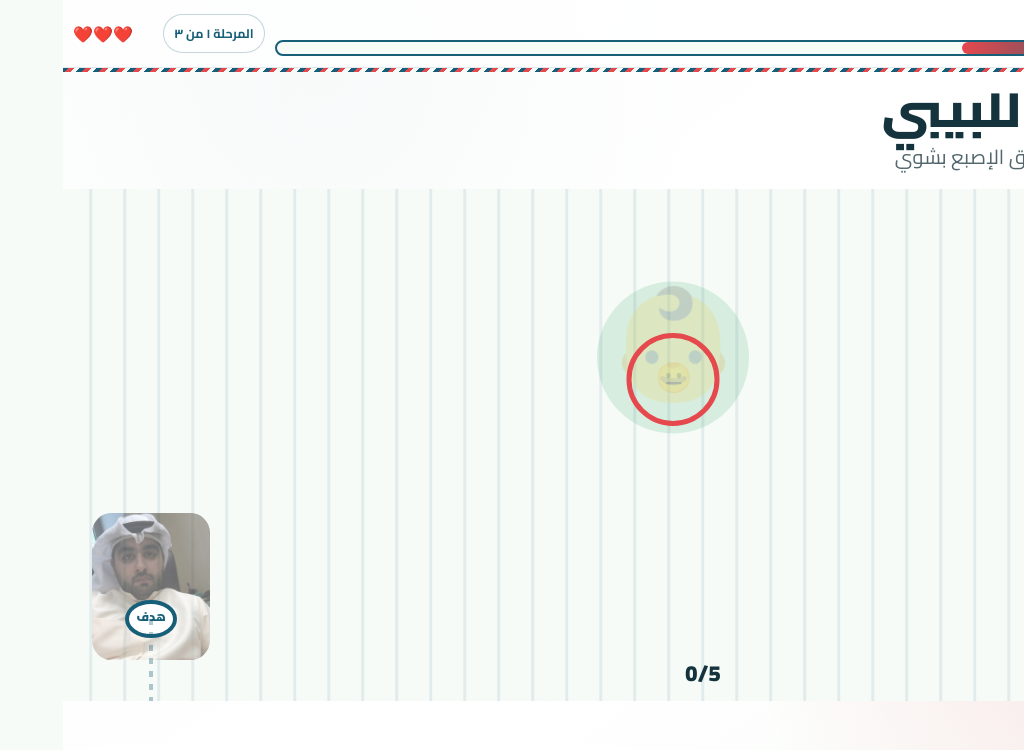
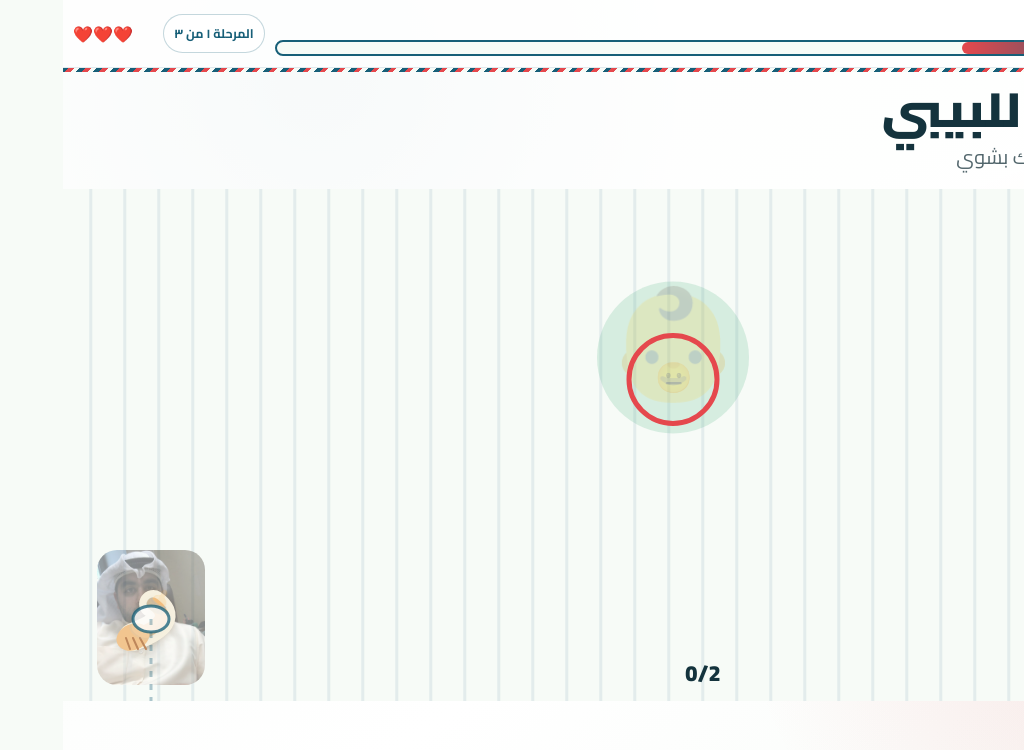
Before and after one commit to Ahmad9077/bu-raddaa, a React (Vite) app: page / in a window 1280 px wide. Both pictures are taken after a click on the button "ابدأ 🎮". Shown: the top 750 px of the page, without its empty margins (256-1280 px from the left). Built offline with nearby package versions, Linux system fonts and the light colour scheme.

Commit message:
Tune arcade stages and character controls

```diff
--- a/src/App.tsx
+++ b/src/App.tsx
@@ -29,6 +29,26 @@ function drawEmoji(ctx: CanvasRenderingContext2D, emoji: string, x: number, y: n
   ctx.textAlign = 'center'
   ctx.textBaseline = 'middle'
   ctx.fillText(emoji, x, y)
+}
+
+function drawFace(ctx: CanvasRenderingContext2D, image: HTMLImageElement | null, x: number, y: number, radius: number) {
+  ctx.save()
+  ctx.beginPath()
+  ctx.arc(x, y, radius, 0, Math.PI * 2)
+  ctx.clip()
+  if (image?.complete && image.naturalWidth > 0) {
+    ctx.drawImage(image, 250, 150, 560, 560, x - radius, y - radius, radius * 2, radius * 2)
+  } else {
+    ctx.fillStyle = '#fff0c8'
+    ctx.fillRect(x - radius, y - radius, radius * 2, radius * 2)
+    drawEmoji(ctx, '🧔', x, y, radius * 1.2)
+  }
+  ctx.restore()
+  ctx.strokeStyle = '#175f78'
+  ctx.lineWidth = 4
+  ctx.beginPath()
+  ctx.arc(x, y, radius, 0, Math.PI * 2)
+  ctx.stroke()
 }
 
 function useCanvas(canvasRef: React.RefObject<HTMLCanvasElement | null>) {
@@ -131,7 +151,7 @@ function Stage1({
   const photoRef = useRef<HTMLImageElement | null>(null)
   useCanvas(canvasRef)
   const [hud, setHud] = useState<HudState>({ stage: 1, hearts: 3, wife })
-  const [toast, setToast] = useState('حرّك بو رضّاعة تحت إصبعك، الهدف فوق الإصبع بشوي')
+  const [toast, setToast] = useState('حرّك الصورة، اليد والرضّاعة فوق إصبعك بشوي')
   const state = useRef({
     start: 0,
     last: 0,
@@ -183,28 +203,29 @@ function Stage1({
       }
       const mouth = { x: baby.x, y: baby.y + 30 }
       const open = elapsed % 3.4 < 2.5
-      const closeEnough = dist(s.feeder, mouth) < 72
-      const safeZone = dist(s.feeder, mouth) < 96
+      const guidedNearBaby = s.target.y < h * 0.72 && Math.abs(s.target.x - baby.x) < w * 0.42
+      const closeEnough = dist(s.feeder, mouth) < 150 || guidedNearBaby
+      const safeZone = dist(s.feeder, mouth) < 185 || guidedNearBaby
 
-      if (open && closeEnough && now > s.stunUntil) {
+      if (closeEnough && now > s.stunUntil) {
         s.hold += dt
-        if (s.hold > 0.78) {
+        if (s.hold > 0.18) {
           s.feeds += 1
           s.hold = 0
           setWife((value) => clamp(value + 8, 0, 100))
-          setToast(s.feeds >= 5 ? 'البيبي شبع وانفتح الطريق 🎉' : `رضعة ممتازة ${s.feeds}/5`)
-          if (s.feeds >= 5 && !s.done) {
+          setToast(s.feeds >= 2 ? 'البيبي شبع وانفتح الطريق 🎉' : `رضعة ممتازة ${s.feeds}/2`)
+          if (s.feeds >= 2 && !s.done) {
             s.done = true
             onWin(Math.max(0, Math.round(1000 - s.misses * 25 - elapsed * 3)))
             return
           }
         }
-      } else if (s.hold > 0 && (!safeZone || !open)) {
+      } else if (s.hold > 0 && !safeZone) {
         s.hold = 0
         s.misses += 1
         setWife((value) => clamp(value - 3, 0, 100))
-        setToast(open ? 'قرب شوي بس لا تغطي البيبي 😅' : 'البيبي سكر فمه، نطر اللحظة')
-        if (s.misses % 5 === 0) {
+        setToast('قرب شوي بس لا تغطي البيبي 😅')
+        if (s.misses % 7 === 0) {
           s.hearts -= 1
           if (s.hearts <= 0) {
             onFail('FAIL_1')
@@ -213,7 +234,7 @@ function Stage1({
         }
       }
 
-      if (!s.swatUntil && closeEnough && Math.random() < 0.004) {
+      if (!s.swatUntil && closeEnough && Math.random() < 0.002) {
         s.swatUntil = now + 650
         s.swatX = baby.x + (Math.random() > 0.5 ? -70 : 70)
       }
@@ -237,13 +258,16 @@ function Stage1({
       ctx.fillStyle = 'rgba(23,95,120,.09)'
       for (let x = -30; x < w + 30; x += 34) ctx.fillRect(x + ((elapsed * 8) % 34), 0, 3, h)
 
+      const photo = photoRef.current
+      const photoW = clamp(w * 0.2, 78, 108)
+      const photoH = photoW * 1.25
+      const photoX = clamp(s.feeder.x - photoW * 0.5, 8, w - photoW - 8)
+      const photoY = clamp(s.feeder.y + 30, h * 0.42, h - photoH - 16)
+      const shoulder = { x: photoX + photoW * 0.52, y: photoY + photoH * 0.4 }
+      const hand = { x: s.feeder.x - 18, y: s.feeder.y + 18 }
+
       ctx.save()
-      ctx.globalAlpha = 0.58
-      const photo = photoRef.current
-      const photoW = clamp(w * 0.22, 84, 118)
-      const photoH = photoW * 1.25
-      const photoX = s.feeder.x - photoW / 2
-      const photoY = s.feeder.y - photoH * 0.72
+      ctx.globalAlpha = 0.48
       ctx.beginPath()
       ctx.roundRect(photoX, photoY, photoW, photoH, 20)
       ctx.clip()
@@ -268,19 +292,57 @@ function Stage1({
       ctx.arc(mouth.x, mouth.y, 44, 0, Math.PI * 2)
       ctx.stroke()
 
+      ctx.save()
+      ctx.lineCap = 'round'
+      ctx.lineJoin = 'round'
+      ctx.shadowColor = 'rgba(120,80,35,.25)'
+      ctx.shadowBlur = 8
+      ctx.strokeStyle = '#f6f0df'
+      ctx.lineWidth = 28
+      ctx.beginPath()
+      ctx.moveTo(shoulder.x, shoulder.y)
+      ctx.quadraticCurveTo((shoulder.x + hand.x) / 2 + 34, (shoulder.y + hand.y) / 2, hand.x, hand.y)
+      ctx.stroke()
+      ctx.strokeStyle = '#d2c5aa'
+      ctx.lineWidth = 3
+      ctx.stroke()
+      ctx.shadowBlur = 0
+      ctx.strokeStyle = '#f0c28f'
+      ctx.lineWidth = 13
+      ctx.beginPath()
+      ctx.moveTo(shoulder.x, shoulder.y)
+      ctx.quadraticCurveTo((shoulder.x + hand.x) / 2 + 34, (shoulder.y + hand.y) / 2, hand.x, hand.y)
+      ctx.stroke()
+      ctx.fillStyle = '#f2c58f'
+      ctx.beginPath()
+      ctx.ellipse(hand.x, hand.y, 17, 13, -0.4, 0, Math.PI * 2)
+      ctx.fill()
+      ctx.strokeStyle = '#bd875b'
+      ctx.lineWidth = 2
+      for (let i = -1; i <= 1; i += 1) {
+        ctx.beginPath()
+        ctx.moveTo(hand.x + i * 7, hand.y + 1)
+        ctx.lineTo(hand.x + i * 8 + 5, hand.y + 12)
+        ctx.stroke()
+      }
+      ctx.restore()
+
+      ctx.save()
+      ctx.translate(s.feeder.x, s.feeder.y)
+      ctx.rotate(-0.28)
+      drawEmoji(ctx, '🍼', 0, 0, 42)
+      ctx.restore()
+
       const active = open && safeZone
       ctx.fillStyle = active ? '#fff7d8' : '#ffffff'
       ctx.strokeStyle = active ? '#30a46c' : '#175f78'
-      ctx.lineWidth = 4
+      ctx.lineWidth = 3
+      ctx.globalAlpha = 0.76
       ctx.beginPath()
-      ctx.ellipse(s.feeder.x, s.feeder.y, 24, 17, 0, 0, Math.PI * 2)
+      ctx.ellipse(s.feeder.x, s.feeder.y, 18, 13, 0, 0, Math.PI * 2)
       ctx.fill()
       ctx.stroke()
-      ctx.fillStyle = active ? '#30a46c' : '#175f78'
-      ctx.font = '900 12px Cairo, sans-serif'
-      ctx.textAlign = 'center'
-      ctx.textBaseline = 'middle'
-      ctx.fillText(active ? 'يفتح' : 'هدف', s.feeder.x, s.feeder.y)
+      ctx.globalAlpha = 1
 
       ctx.strokeStyle = 'rgba(23,95,120,.34)'
       ctx.setLineDash([6, 7])
@@ -295,14 +357,14 @@ function Stage1({
         ctx.strokeStyle = '#175f78'
         ctx.lineWidth = 7
         ctx.beginPath()
-        ctx.arc(mouth.x, mouth.y, 56, -Math.PI / 2, -Math.PI / 2 + Math.PI * 2 * (s.hold / 0.78))
+        ctx.arc(mouth.x, mouth.y, 56, -Math.PI / 2, -Math.PI / 2 + Math.PI * 2 * (s.hold / 0.18))
         ctx.stroke()
       }
       if (s.swatUntil) drawEmoji(ctx, '✋', s.swatX, baby.y + 16, 38)
 
       ctx.fillStyle = '#14333d'
       ctx.font = '900 22px Cairo, sans-serif'
-      ctx.fillText(`${s.feeds}/5`, w / 2, h - 24)
+      ctx.fillText(`${s.feeds}/2`, w / 2, h - 24)
       setHud({ stage: 1, hearts: s.hearts, wife, mood: s.hold > 0.25 ? 'jump' : undefined })
       frame = requestAnimationFrame(loop)
     }
@@ -330,12 +392,32 @@ function Stage1({
           move(event.clientX, event.clientY)
         }}
         onPointerMove={(event) => move(event.clientX, event.clientY)}
+        onMouseDown={(event) => move(event.clientX, event.clientY)}
+        onMouseMove={(event) => {
+          if (event.buttons) move(event.clientX, event.clientY)
+        }}
+        onTouchStart={(event) => {
+          const touch = event.touches[0]
+          if (touch) move(touch.clientX, touch.clientY)
+        }}
+        onTouchMove={(event) => {
+          event.preventDefault()
+          const touch = event.touches[0]
+          if (touch) move(touch.clientX, touch.clientY)
+        }}
       />
     </StageShell>
   )
 }
 
-type Dish = { id: number; x: number; y: number; speed: number; kind: 'dish' | 'glass' | 'bottle' | 'mess'; spin: number }
+type Dish = {
+  id: number
+  x: number
+  y: number
+  speed: number
+  kind: 'dish' | 'glass' | 'bottle' | 'mess' | 'gamepad' | 'bomb' | 'trap'
+  spin: number
+}
 
 function Stage2({
   wife,
@@ -351,7 +433,7 @@ function Stage2({
   const canvasRef = useRef<HTMLCanvasElement | null>(null)
   useCanvas(canvasRef)
   const [hud, setHud] = useState<HudState>({ stage: 2, hearts: 3, wife })
-  const [toast, setToast] = useState('اسحب السفنجة ونظّف كل شي، تجنّب الفوضى السودا')
+  const [toast, setToast] = useState('اسحب تحت الممسحة، نظّف الصحون وتفادى فخاخ الفيديو قيمز')
   const state = useRef({
     start: 0,
     last: 0,
@@ -396,9 +478,22 @@ function Stage2({
       s.spawn -= dt
       if (s.spawn <= 0) {
         const roll = Math.random()
-        const kind: Dish['kind'] = roll < 0.48 ? 'dish' : roll < 0.7 ? 'glass' : roll < 0.9 ? 'bottle' : 'mess'
+        const kind: Dish['kind'] =
+          roll < 0.38
+            ? 'dish'
+            : roll < 0.56
+              ? 'glass'
+              : roll < 0.72
+                ? 'bottle'
+                : roll < 0.82
+                  ? 'gamepad'
+                  : roll < 0.91
+                    ? 'bomb'
+                    : roll < 0.97
+                      ? 'trap'
+                      : 'mess'
         s.items.push({ id: s.nextId++, kind, x: rand(34, w - 34), y: -40, speed: rand(95, 170), spin: rand(0, Math.PI * 2) })
-        s.spawn = rand(0.28, 0.58)
+        s.spawn = rand(0.22, 0.46)
       }
 
       s.items.forEach((item) => {
@@ -406,11 +501,11 @@ function Stage2({
         item.spin += dt * 4
       })
       s.items = s.items.filter((item) => {
-        if (dist(item, s.sponge) < 48) {
-          if (item.kind === 'mess') {
+        if (dist(item, s.sponge) < (item.kind === 'dish' || item.kind === 'glass' || item.kind === 'bottle' ? 34 : 42)) {
+          if (item.kind === 'mess' || item.kind === 'gamepad' || item.kind === 'bomb' || item.kind === 'trap') {
             s.hearts -= 1
             setWife((value) => clamp(value - 8, 0, 100))
-            setToast('لا تنظف الفوضى السودا! نقص قلب 😵')
+            setToast(item.kind === 'gamepad' ? 'جنجفة! لا تلمس الكنترول 🎮' : item.kind === 'bomb' ? 'بوم! فخ فيديو قيمز 💣' : 'فخ! نقص قلب 😵')
             if (s.hearts <= 0) onFail('FAIL_2')
           } else {
             s.cleaned += 1
@@ -421,7 +516,7 @@ function Stage2({
           return false
         }
         if (item.y > h + 44) {
-          if (item.kind !== 'mess') {
+          if (item.kind === 'dish' || item.kind === 'glass' || item.kind === 'bottle') {
             s.missed += 1
             if (s.missed % 4 === 0) {
               s.hearts -= 1
@@ -451,14 +546,34 @@ function Stage2({
       ctx.fillText(`الوقت ${Math.ceil(timeLeft)}`, w / 2, h - 16)
 
       s.items.forEach((item) => {
-        const emoji = item.kind === 'dish' ? '🍽️' : item.kind === 'glass' ? '🥛' : item.kind === 'bottle' ? '🍼' : '🕳️'
-        drawEmoji(ctx, emoji, item.x, item.y, item.kind === 'mess' ? 34 : 42)
+        const emoji =
+          item.kind === 'dish'
+            ? '🍽️'
+            : item.kind === 'glass'
+              ? '🥛'
+              : item.kind === 'bottle'
+                ? '🍼'
+                : item.kind === 'gamepad'
+                  ? '🎮'
+                  : item.kind === 'bomb'
+                    ? '💣'
+                    : item.kind === 'trap'
+                      ? '🪤'
+                      : '🕳️'
+        drawEmoji(ctx, emoji, item.x, item.y, item.kind === 'dish' || item.kind === 'glass' || item.kind === 'bottle' ? 38 : 42)
       })
-      ctx.fillStyle = 'rgba(48,164,108,.18)'
+      ctx.fillStyle = 'rgba(48,164,108,.16)'
       ctx.beginPath()
-      ctx.arc(s.sponge.x, s.sponge.y, 58, 0, Math.PI * 2)
+      ctx.arc(s.sponge.x, s.sponge.y, 36, 0, Math.PI * 2)
       ctx.fill()
-      drawEmoji(ctx, '🧽', s.sponge.x, s.sponge.y, 64)
+      drawEmoji(ctx, '🧽', s.sponge.x, s.sponge.y, 42)
+      ctx.strokeStyle = 'rgba(23,95,120,.34)'
+      ctx.setLineDash([6, 7])
+      ctx.beginPath()
+      ctx.moveTo(s.sponge.x, s.sponge.y)
+      ctx.lineTo(s.sponge.x, s.sponge.y + 74)
+      ctx.stroke()
+      ctx.setLineDash([])
       setHud({ stage: 2, hearts: s.hearts, wife, mood: s.cleaned % 6 === 0 && s.cleaned > 0 ? 'jump' : undefined })
       frame = requestAnimationFrame(loop)
     }
@@ -472,7 +587,7 @@ function Stage2({
     const box = canvas.getBoundingClientRect()
     state.current.target = {
       x: clamp(clientX - box.left, 34, box.width - 34),
-      y: clamp(clientY - box.top, 80, box.height - 70),
+      y: clamp(clientY - box.top - 74, 80, box.height - 70),
     }
   }
 
@@ -486,12 +601,25 @@ function Stage2({
           move(event.clientX, event.clientY)
         }}
         onPointerMove={(event) => move(event.clientX, event.clientY)}
+        onMouseDown={(event) => move(event.clientX, event.clientY)}
+        onMouseMove={(event) => {
+          if (event.buttons) move(event.clientX, event.clientY)
+        }}
+        onTouchStart={(event) => {
+          const touch = event.touches[0]
+          if (touch) move(touch.clientX, touch.clientY)
+        }}
+        onTouchMove={(event) => {
+          event.preventDefault()
+          const touch = event.touches[0]
+          if (touch) move(touch.clientX, touch.clientY)
+        }}
       />
     </StageShell>
   )
 }
 
-type RunnerThing = { id: number; x: number; y: number; speed: number; kind: 'wife' | 'mother' | 'key' | 'food'; size: number }
+type RunnerThing = { id: number; x: number; y: number; speed: number; kind: 'wife' | 'key' | 'burger'; size: number }
 
 function Stage3({
   wife,
@@ -503,9 +631,10 @@ function Stage3({
   onFail: (kind: FailKind) => void
 }) {
   const canvasRef = useRef<HTMLCanvasElement | null>(null)
+  const photoRef = useRef<HTMLImageElement | null>(null)
   useCanvas(canvasRef)
   const [hud, setHud] = useState<HudState>({ stage: 3, hearts: 3, wife })
-  const [toast, setToast] = useState('اسحب بو رضّاعة، تهرّب من التفتيش واجمع المفاتيح')
+  const [toast, setToast] = useState('اسحب الوجه، تفادى الزوجة والهمبرجر واجمع المفاتيح')
   const state = useRef({
     start: 0,
     last: 0,
@@ -514,11 +643,19 @@ function Stage3({
     hearts: 3,
     score: 0,
     freeze: 0,
+    faceScale: 1,
+    combo: 0,
     player: { x: 88, y: 380 },
     target: { x: 88, y: 380 },
     things: [] as RunnerThing[],
     done: false,
   })
+
+  useEffect(() => {
+    const image = new Image()
+    image.src = PHOTO_SRC
+    photoRef.current = image
+  }, [])
 
   useEffect(() => {
     let frame = 0
@@ -546,38 +683,45 @@ function Stage3({
 
       s.player.x += (s.target.x - s.player.x) * (1 - Math.pow(0.002, dt))
       s.player.y += (s.target.y - s.player.y) * (1 - Math.pow(0.002, dt))
+      s.faceScale += (1 - s.faceScale) * (1 - Math.pow(0.18, dt))
       s.spawn -= dt
       if (s.spawn <= 0) {
         const roll = Math.random()
-        const kind: RunnerThing['kind'] = roll < 0.52 ? 'wife' : roll < 0.72 ? 'mother' : roll < 0.86 ? 'key' : 'food'
+        const kind: RunnerThing['kind'] = roll < 0.52 ? 'wife' : roll < 0.72 ? 'burger' : 'key'
         const scary = wife < 40 ? 40 : wife > 65 ? -20 : 0
         s.things.push({
           id: s.nextId++,
           kind,
           x: w + 50,
           y: rand(82, h - 72),
-          speed: kind === 'key' || kind === 'food' ? rand(120, 160) : rand(150 + scary, 220 + scary),
-          size: kind === 'mother' ? 46 : 42,
+          speed: kind === 'key' ? rand(118, 158) : kind === 'burger' ? rand(132, 180) : rand(150 + scary, 220 + scary),
+          size: kind === 'wife' ? 44 : kind === 'burger' ? 38 : 34,
         })
-        s.spawn = rand(0.45, 0.78)
+        s.spawn = rand(0.42, 0.72)
       }
 
       const frozen = now < s.freeze
       s.things.forEach((thing) => {
-        thing.x -= thing.speed * dt * (frozen && (thing.kind === 'wife' || thing.kind === 'mother') ? 0.25 : 1)
+        thing.x -= thing.speed * dt * (frozen && thing.kind === 'wife' ? 0.25 : 1)
       })
       s.things = s.things.filter((thing) => {
-        if (dist(thing, s.player) < thing.size) {
+        const faceRadius = 28 * s.faceScale
+        if (dist(thing, s.player) < thing.size * 0.7 + faceRadius) {
           if (thing.kind === 'key') {
             s.freeze = now + 3500
             s.score += 250
+            s.combo += 1
+            s.faceScale = Math.max(0.82, s.faceScale - 0.08)
             setToast('مفتاح! التفتيش بطّأ شوي 🗝️')
-          } else if (thing.kind === 'food') {
-            s.score += 120
-            setToast('لقمة قبل الطلعة 🍔')
-          } else {
+          } else if (thing.kind === 'burger') {
+            s.faceScale = clamp(s.faceScale + 0.38, 1, 2.1)
+            s.score = Math.max(0, s.score - 90)
+            setToast('الهمبرجر كبّر الوجه! تفاداه 🍔')
+          } else if (thing.kind === 'wife') {
             s.hearts -= 1
-            setToast(thing.kind === 'wife' ? 'الزوجة شافتك!' : 'أم الزوجة قفطتك!')
+            s.combo = 0
+            s.faceScale = clamp(s.faceScale + 0.18, 1, 2.1)
+            setToast('الزوجة شافتك!')
             if (s.hearts <= 0) onFail('FAIL_3')
           }
           return false
@@ -604,9 +748,12 @@ function Stage3({
       ctx.font = '900 18px Cairo, sans-serif'
       ctx.textAlign = 'center'
       ctx.fillText(`وصل الديوانية بعد ${Math.ceil(timeLeft)}`, w / 2, 32)
+      ctx.fillStyle = '#175f78'
+      ctx.font = '900 13px Cairo, sans-serif'
+      ctx.fillText(`مفاتيح ${s.combo}`, w / 2, 56)
 
       s.things.forEach((thing) => {
-        const emoji = thing.kind === 'wife' ? (wife < 35 ? '👹' : '👸') : thing.kind === 'mother' ? '👵' : thing.kind === 'key' ? '🗝️' : '🍔'
+        const emoji = thing.kind === 'wife' ? (wife < 35 ? '👹' : '👸') : thing.kind === 'key' ? '🗝️' : '🍔'
         drawEmoji(ctx, emoji, thing.x, thing.y, thing.size)
       })
       if (frozen) {
@@ -617,9 +764,9 @@ function Stage3({
       }
       ctx.fillStyle = 'rgba(245,166,35,.22)'
       ctx.beginPath()
-      ctx.arc(s.player.x, s.player.y, 46, 0, Math.PI * 2)
+      ctx.arc(s.player.x, s.player.y, 42 * s.faceScale, 0, Math.PI * 2)
       ctx.fill()
-      drawEmoji(ctx, '🧔', s.player.x, s.player.y, 56)
+      drawFace(ctx, photoRef.current, s.player.x, s.player.y, 28 * s.faceScale)
       setHud({ stage: 3, hearts: s.hearts, wife, mood: s.hearts < 3 ? 'shake' : undefined })
       frame = requestAnimationFrame(loop)
     }
@@ -647,6 +794,19 @@ function Stage3({
           move(event.clientX, event.clientY)
         }}
         onPointerMove={(event) => move(event.clientX, event.clientY)}
+        onMouseDown={(event) => move(event.clientX, event.clientY)}
+        onMouseMove={(event) => {
+          if (event.buttons) move(event.clientX, event.clientY)
+        }}
+        onTouchStart={(event) => {
+          const touch = event.touches[0]
+          if (touch) move(touch.clientX, touch.clientY)
+        }}
+        onTouchMove={(event) => {
+          event.preventDefault()
+          const touch = event.touches[0]
+          if (touch) move(touch.clientX, touch.clientY)
+        }}
       />
     </StageShell>
   )
@@ -863,8 +1023,8 @@ function App() {
           <h1>ثلاث ألعاب أسرع وأوضح</h1>
           <ul className="howto-list">
             <li>حرّك الصورة بسلاسة وخلي الهدف عند فم البيبي 👶</li>
-            <li>اسحب السفنجة ونظّف الصحون قبل لا تطوفك 🧽</li>
-            <li>اسحب بو رضّاعة واهرب من التفتيش للديوانية 🏃</li>
+            <li>اسحب تحت الممسحة ونظّف الصحون وتفادى فخاخ الفيديو قيمز 🧽</li>
+            <li>اسحب الوجه واهرب من الزوجة والهمبرجر للديوانية 🏃</li>
           </ul>
           <button type="button" onClick={() => setScreen('stage1')}>كمّل</button>
         </section>
```
